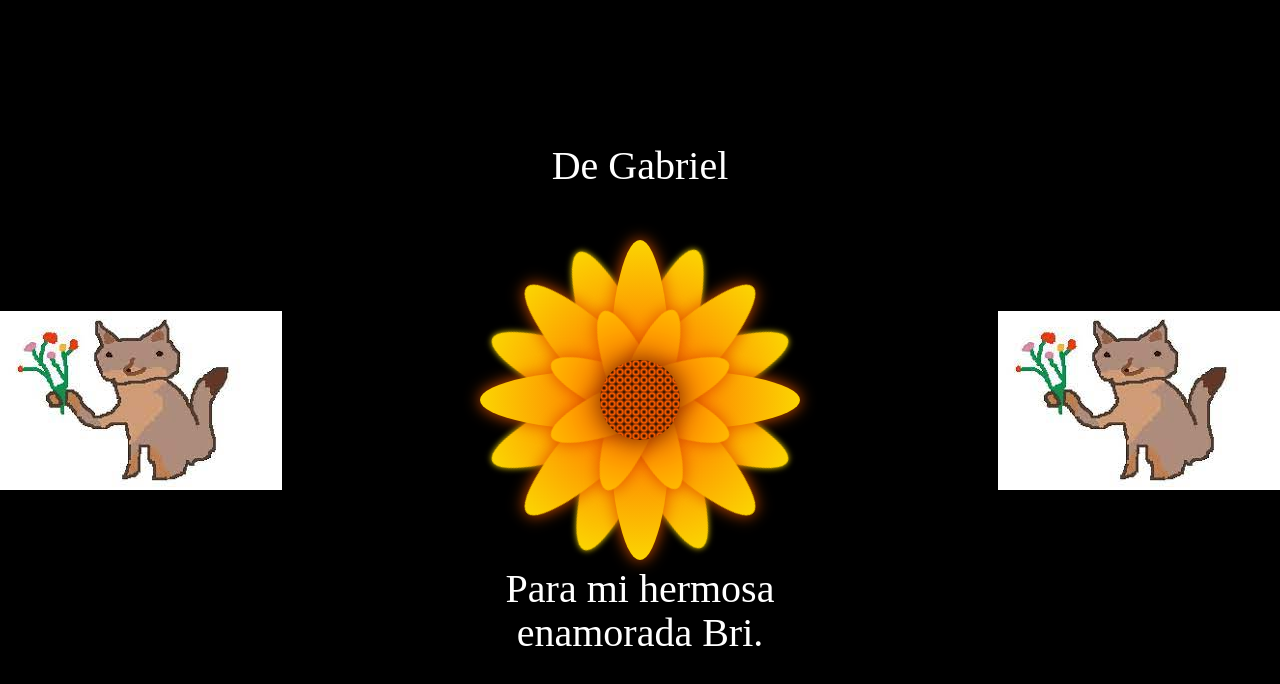
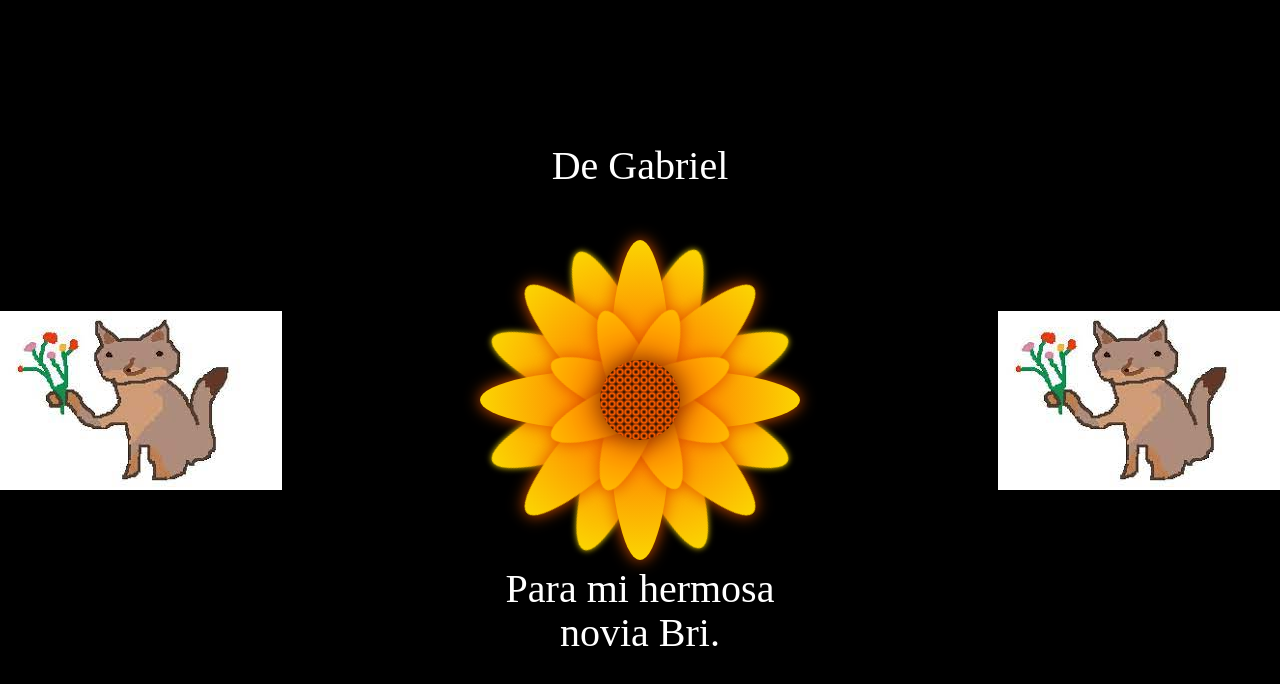
Before and after one commit to wportocarrero/parabri, a plain HTML site: page docs/index.html in a window 1280 px wide. Drawn offline with Linux system fonts and the light colour scheme.

Commit message:
ahora es novia

```diff
--- a/docs/index.html
+++ b/docs/index.html
@@ -38,7 +38,7 @@
     </div>
     <div class="Petal3 p4">
     </div>
-    <div class="text-below">Para mi hermosa enamorada Bri.</div>
+    <div class="text-below">Para mi hermosa novia Bri.</div>
   </div>
   <img src="descarga.jpeg" />
 </body>
```
